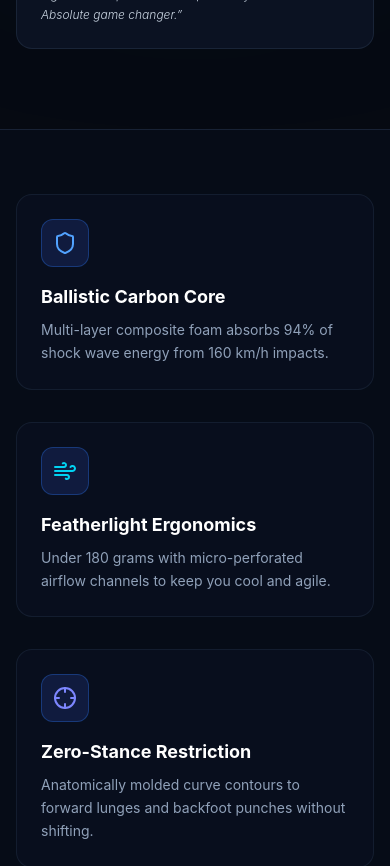
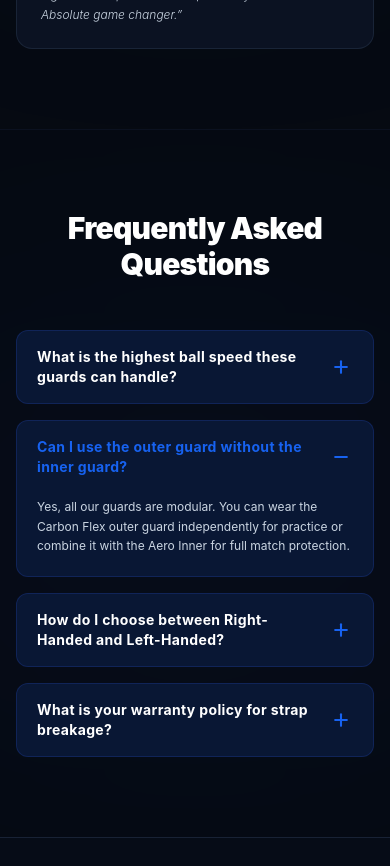
Before and after one commit to ArmourCraftAS/ArmourCraftAS, a React (Vite) app: page / in a window 390 px wide. Shown: the part 8520-9386 px from the top of the page. Built offline with nearby package versions, Linux system fonts and the light colour scheme.

Commit message:
Add Frequently Asked Questions section with animated accordion

```diff
--- a/src/App.jsx
+++ b/src/App.jsx
@@ -7,6 +7,7 @@ import CustomGearBanner from './components/CustomGearBanner'
 import ComparisonTable from './components/ComparisonTable'
 import SmartCollection from './components/SmartCollection'
 import Testimonials from './components/Testimonials'
+import FAQ from './components/FAQ'
 import { Shield, Wind, Crosshair, Award } from 'lucide-react'
 
 export default function App() {
@@ -67,6 +68,9 @@ export default function App() {
         {/* TRUSTED BY 10,000+ BATSMEN Testimonials Section */}
         <Testimonials />
 
+        {/* Frequently Asked Questions (FAQ) Section */}
+        <FAQ />
+
         {/* Feature Specs Strip */}
         <section id="about" className="relative z-10 border-t border-slate-800/80 bg-[#070d18]/80 py-16 px-4 sm:px-6 lg:px-8">
           <div className="max-w-7xl mx-auto">
--- /dev/null
+++ b/src/components/FAQ.jsx
@@ -0,0 +1,111 @@
+import React, { useState } from 'react'
+import { Plus, Minus } from 'lucide-react'
+import { motion, AnimatePresence } from 'framer-motion'
+
+export default function FAQ() {
+  // Item 2 (index 1) is expanded by default to match the reference design
+  const [openIndex, setOpenIndex] = useState(1)
+
+  const faqItems = [
+    {
+      id: 1,
+      question: 'What is the highest ball speed these guards can handle?',
+      answer:
+        'Our guards are rigorously lab-tested and match-certified against hard season leather cricket balls delivered at speeds in excess of 160+ km/h (99+ mph), offering maximum impact dispersion and shock absorption.'
+    },
+    {
+      id: 2,
+      question: 'Can I use the outer guard without the inner guard?',
+      answer:
+        'Yes, all our guards are modular. You can wear the Carbon Flex outer guard independently for practice or combine it with the Aero Inner for full match protection.'
+    },
+    {
+      id: 3,
+      question: 'How do I choose between Right-Handed and Left-Handed?',
+      answer:
+        'Right-handed batsmen wear the primary outer guard on their left (front) thigh facing the bowler, while left-handed batsmen wear it on their right thigh. Select your batting stance during checkout to get the anatomically contoured fit.'
+    },
+    {
+      id: 4,
+      question: 'What is your warranty policy for strap breakage?',
+      answer:
+        'We offer a 1-year comprehensive replacement guarantee on all straps, elastic bands, and velcro closures. If your straps experience any fraying or breakage under match conditions, we replace them free of charge.'
+    }
+  ]
+
+  const toggleItem = (index) => {
+    setOpenIndex(openIndex === index ? null : index)
+  }
+
+  return (
+    <section className="relative w-full bg-[#060a12] py-20 lg:py-28 px-4 sm:px-6 lg:px-8 text-white border-t border-slate-900/60 overflow-hidden">
+      {/* Background ambient lighting */}
+      <div className="absolute top-1/3 left-1/2 -translate-x-1/2 w-[650px] h-[350px] bg-blue-600/5 blur-[150px] pointer-events-none rounded-full" />
+
+      <div className="max-w-4xl mx-auto relative z-10">
+        {/* Section Heading */}
+        <h2 className="text-3xl sm:text-4xl md:text-5xl font-black text-white text-center tracking-tight mb-12 sm:mb-14">
+          Frequently Asked Questions
+        </h2>
+
+        {/* Accordion Layout */}
+        <div className="space-y-4 sm:space-y-4.5">
+          {faqItems.map((item, index) => {
+            const isOpen = openIndex === index
+
+            return (
+              <div
+                key={item.id}
+                className="bg-[#091734] border border-blue-900/40 rounded-xl sm:rounded-2xl transition-colors duration-200 overflow-hidden hover:border-blue-700/50"
+              >
+                {/* Accordion Header Button */}
+                <button
+                  type="button"
+                  onClick={() => toggleItem(index)}
+                  className="w-full py-4 sm:py-5 px-5 sm:px-7 flex items-center justify-between gap-4 text-left cursor-pointer transition-colors duration-200"
+                  aria-expanded={isOpen}
+                >
+                  <span
+                    className={`text-sm sm:text-base font-bold tracking-wide transition-colors duration-200 ${
+                      isOpen
+                        ? 'text-[#1762f0]'
+                        : 'text-white hover:text-blue-300'
+                    }`}
+                  >
+                    {item.question}
+                  </span>
+
+                  <span className="flex-shrink-0 w-6 h-6 flex items-center justify-center text-[#1762f0]">
+                    {isOpen ? (
+                      <Minus className="w-5 h-5 stroke-[2.5]" />
+                    ) : (
+                      <Plus className="w-5 h-5 stroke-[2.5]" />
+                    )}
+                  </span>
+                </button>
+
+                {/* Animated Accordion Content */}
+                <AnimatePresence initial={false}>
+                  {isOpen && (
+                    <motion.div
+                      key="content"
+                      initial={{ height: 0, opacity: 0 }}
+                      animate={{ height: 'auto', opacity: 1 }}
+                      exit={{ height: 0, opacity: 0 }}
+                      transition={{ duration: 0.25, ease: [0.04, 0.62, 0.23, 0.98] }}
+                      className="overflow-hidden"
+                    >
+                      <div className="px-5 sm:px-7 pb-5 sm:pb-6 pt-1 text-slate-300 text-xs sm:text-sm leading-relaxed font-normal">
+                        {item.answer}
+                      </div>
+                    </motion.div>
+                  )}
+                </AnimatePresence>
+              </div>
+            )
+          })}
+        </div>
+      </div>
+    </section>
+  )
+}
```
